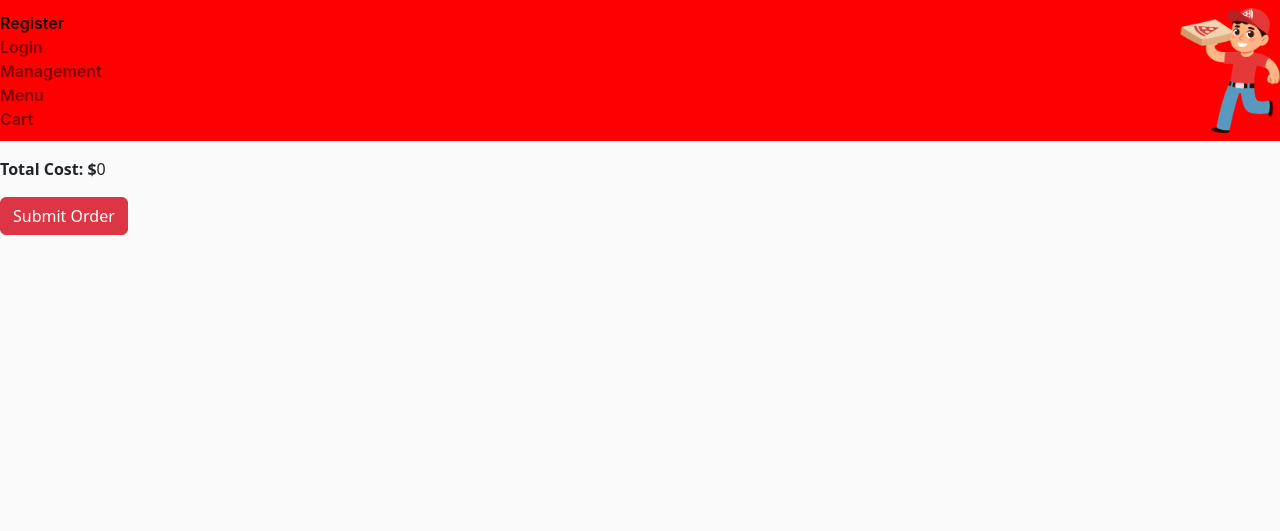
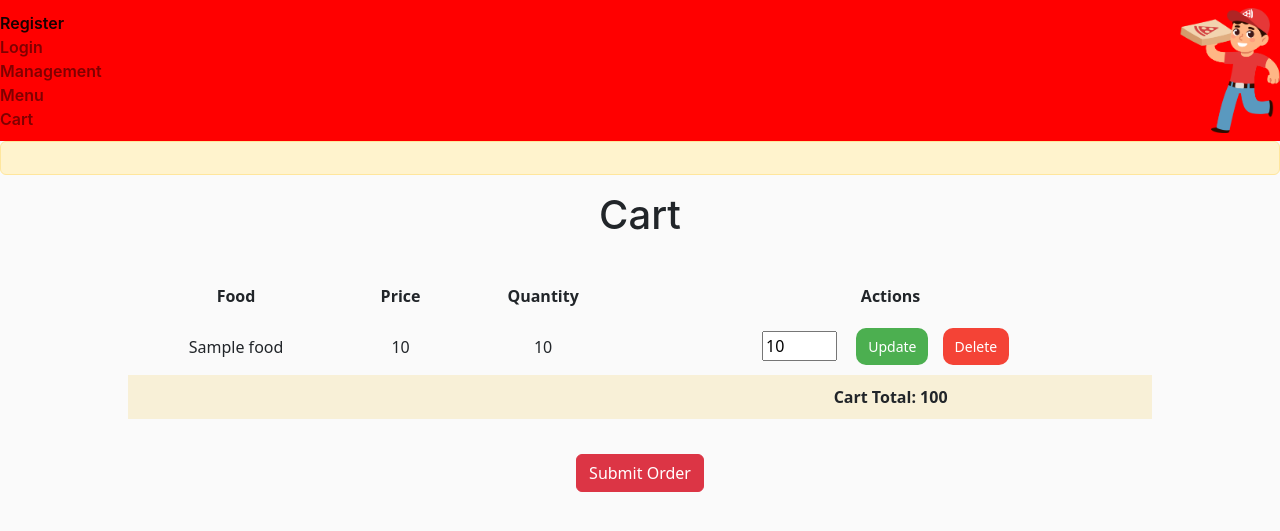
Before and after one commit to Soap1196/WebDevFinalProject, a Flask app: page /cart in a window 1280 px wide. Shown: the top 531 px of the page. Run offline with Flask 3, Linux system fonts and the light colour scheme; the visitor is signed in with stand-in values (Sample User, id 1); a database or web service that is not in the repository returns one stand-in record (values such as "Sample title"); some libraries are stand-ins or nearby versions.

Commit message:
cart page
This code working perfctly

```diff
--- a/app.py
+++ b/app.py
@@ -82,19 +82,39 @@ def login():
 def displayCart():
     global cart
     total = 0
-    for i in cart:
-        total = total + i['price']
+    # commenting because total of cart is hendled through the items in cart at line 92
+    # for i in cart:
+    #     total = total + i['price']
+
+    # this method will sync the cart variable and cart data om database
+    refreshCart()
+
+
+    for item in cart:
+        price = item.get('price', 0)
+        qty = int(item.get('quantity', 0))
+        total += price * qty
     if request.method == "POST":
-        for i in cart:
-            menu_collection.update_one(i, { "$set": { "supply": (int(i['supply']) - 1) } })
+        # changed the condition because Quantity is added for ease
+        # for i in cart:
+        #     menu_collection.update_one(i, { "$set": { "supply": (int(i['supply']) - 1) } })
+        for item in cart:
+            filter_query = {'_id': item['_id']}
+            new_supply = int(item['supply']) - int(item['quantity'])
+            update_query = {"$set": {"supply": new_supply}}
+            menu_collection.update_one(filter_query, update_query)
+
         global orderQ
         orderQ.append([cart,total])
         cart = []
         total = 0
         print('post')
-        return render_template('cart.html', Totalcart = cart, total = total)
+        # empty the cart data when click on submit
+        emptyCart()
+        return render_template('cart.html', Totalcart = cart, total = total, cart_data =cart)
     print(cart)
-    return render_template('cart.html', Totalcart = cart, total = total)
+
+    return render_template('cart.html', Totalcart = cart, total = total, cart_data =cart)
 
 @app.route("/management", methods=["POST", "GET"])
 def managementLogin():
@@ -126,7 +146,8 @@ def managementLogin():
             df =  pd.DataFrame(list(fullmenu))
             return render_template('management.html',  tables=[df.to_html(classes='data')], titles=df.columns.values, orderQ = orderQ)
         if Radio == "Add":
-            myfood.insert_one({ "_id":random.randint(0,999999999), "food": UpdateFoodname, "type": UpdateType, "supply": int(UpdateAmount), "price": int(UpdatePrice)})
+            # updating the limit because it is going out of integer limit and we never gonna have more than 999 types of food items.
+            myfood.insert_one({ "_id":random.randint(0,999), "food": UpdateFoodname, "type": UpdateType, "supply": int(UpdateAmount), "price": int(UpdatePrice)})
             fullmenu = myfood.find()
             df =  pd.DataFrame(list(fullmenu))
             return render_template('management.html',  tables=[df.to_html(classes='data')], titles=df.columns.values, orderQ = orderQ)
@@ -194,23 +215,49 @@ def add_to_cart():
 
     item = json.loads(itemJson)
 
+    # Check if the item already exists in the cart
+    existing_item = customer_collection.find_one(
+        {'email': session['email'], 'cart.food': item['food']}
+    )
+
     if menu_collection.find_one({ "food" : item['food']}):
         foodSupply = (menu_collection.find_one({ "food" : item['food']})['supply'])
         if int(foodSupply) < 1:
             print("out of food")
             return {"message": "Out of food item"}, 200
         else:
-            cart.append(menu_collection.find_one({ "food" : item['food']}))
+            # adding this quantity to check whether the product is in cart or no. ifit exist in cart then increment the quantity else add product in cart.
+            if existing_item:
+                cart_item = next((item for item in existing_item['cart'] if item['food'] == item['food']), None)
+                if cart_item:
+                    quantity = cart_item['quantity']
+                    item['quantity'] = quantity +1
+                else:
+                    item['quantity'] = 1
+
+                customer_collection.update_one(
+                    {'email': session['email'], 'cart.food': item['food']},
+                    {'$inc': {'cart.$.quantity': 1}}
+                )
+            else:
+                item['quantity'] = 1
+                customer_collection.update_one(
+                    {'email': session['email']},
+                    {'$push': {'cart': item}},
+                    upsert=False
+                )
+            #  commenting the below line because the cart is handled through refreshCart() at line 270
+            # cart.append(menu_collection.find_one({ "food" : item['food']}))
             print(cart)
             print("The food item is added")
 
 
     # add item to user cart
-    customer_collection.update_one(
-        {'email': session['email']},
-        {'$push': {'cart': item}},
-        upsert=False
-    )
+    # customer_collection.update_one(
+    #     {'email': session['email']},
+    #     {'$push': {'cart': item}},
+    #     upsert=False
+    # )
 
     # increment user cart total
     customer_collection.update_one(
@@ -219,9 +266,109 @@ def add_to_cart():
         upsert=False
     )
 
-        #cart.append([])
+    #cart.append([])
+    refreshCart()
     print(f"added {item['food']} to cart for user {session['email']}")
     return {"message": "successfully added item to cart"}, 200
 
+# this method will update the quatity of product updated by user through the cart page
+# it will take prodid = item id and qty= quantity of item
+@app.route('/update', methods=['POST'])
+def updateCart():
+    global cart
+    msg =""
+    try:
+        requestJson = request.get_json()
+        prodId = int(requestJson.get('prodId'))
+        qty = requestJson.get('qty')
+
+        if "email" in session:
+            # this code will check whether the quantity is under supply or not and update the supply in inventory .
+            itemInMenu = menu_collection.find_one({ '_id' : prodId})
+            if int(itemInMenu['supply']) < int(qty):
+                print("can not add this quantity")
+
+                msg ="Requested quantity is not available in storage "
+            else:
+                customer_collection.update_one(
+                    {'email': session["email"], 'cart._id': prodId},
+                    {'$set': {'cart.$.quantity': qty}}
+                )
+                msg ="Quantity updated successfully "
+        else:
+            print("email not in session")
+            msg ="email not in session"
+
+        refreshCart()
+
+    except Exception as e:
+        print(f"Error updating cart item: {e}")
+
+    return msg
+
+# this method will return the total price of cart
+@app.route('/getTotal', methods=['GET'])
+def get_total():
+    global cart
+    cart_total = 0
+    try:
+        for item in cart:
+            price = item.get('price', 0)
+            qty = int(item.get('quantity', 0))
+            cart_total += price * qty
+
+        # customer_collection.update_one(
+        #     {'email': session['email']},
+        #     {'$set': {'cart_total': cart_total}}
+        # )
+        return str(cart_total)
+
+    except Exception as e:
+        print(f"Error calculating cart total: {e}")
+
+# this method will delete the item from cart and database
+# it takes prodId = item id
+@app.route('/delete', methods=['POST'])
+def delete_cart_item():
+    try:
+        requestJson = request.get_json()
+        prodId = int(requestJson.get('prodId'))
+
+        customer_collection.update_one(
+            {"email": session["email"]},
+            {"$pull": {"cart": {"_id": prodId}}}
+        )
+        refreshCart()
+        return redirect('/cart')
+
+    except Exception as e:
+        print(f"Error removing cart item: {e}")
+
+# this method will sync the cart global variable and cart in database
+def refreshCart():
+    global cart
+    cart=[]
+    try:
+        cart_data = customer_collection.find_one(
+            {'email': session['email']}
+        )
+        if cart_data:
+            cart = cart_data['cart']
+        else:
+            # If the customer's cart is not found in the database, initialize it as an empty list
+            cart = []
+    except Exception as e:
+        print(f"Error removing cart item: {e}")
+
+# this method will empty the cart of user when submit button clicked from cart page clicked
+def emptyCart():
+    try:
+        customer_collection.update_one(
+            {'email': session["email"]},
+            {'$set': {'cart': []}}
+        )
+
+    except Exception as e:
+        print(f"Error removing cart item: {e}")
 if __name__ == "__main__":
   app.run(debug=True)
--- a/templates/cart.html
+++ b/templates/cart.html
@@ -3,22 +3,223 @@
 
 {% block content %}
 
-<div id="cart-list-div">
+<!-- <div id="cart-list-div">
     <ul id="cart-list-ul">
         {% for i in Totalcart %}
-          <li class="cart-item-li">Item: {{ i['food'] }}, Price: ${{ i['price'] }} </li>
+          <li class="cart-item-li">Item: {{ i['food'] }}, Price: ${{ i['price'] }},Quantity: ${{ i['quantity'] }} </li>
         {% endfor %}
         </ul>
 </div>
 
 <div>
     <p><b>Total Cost: $</b>{{ total }}</p>
+</div> -->
+
+
+<!DOCTYPE html>
+<html>
+   <head>
+      <title>Cart Data</title>
+      <style>
+         ul {
+         list-style-type: none;
+         padding: 0;
+         }
+         li {
+         margin-bottom: 10px;
+         display: flex;
+         align-items: center;
+         justify-content: space-between;
+         }
+         /* .cart-item {
+         display: flex;
+         align-items: center;
+         }
+         .cart-item-name {
+         margin-right: 10px;
+         } */
+         /* .cart-buttons {
+         display: flex;
+         align-items: center;
+         } */
+         .cart-button {
+         background-color: #4CAF50;
+         color: white;
+         border: none;
+         padding: 8px 12px;
+         font-size: 14px;
+         border-radius: 10px;
+         margin-right: 10px;
+         }
+         .cart-button:hover {
+         background-color: #45a049;
+         }
+         .cart-button.delete {
+         background-color: #f44336;
+         }
+         .cart-button.delete:hover {
+         background-color: #d32f2f;
+         }
+         /* .quantity-dropdown {
+         margin-right: 10px;
+         } */
+         .quantity-input {
+         width: 75px;
+         margin-right: 15px;
+         }
+         @keyframes fadeOut {
+         from {opacity: 1;}
+         to {opacity: 0;}
+         }
+         table {
+         margin: 35px auto;
+         width: 80%;
+         }
+         th, td {
+         padding: 10px;
+         text-align: center;
+         }
+         tbody tr:nth-child(even) {
+         background-color: #f8f0d7;
+         }
+         tbody tr:hover {
+         background-color: #ffffff;
+         }
+      </style>
+      <!-- Add this script tag before other scripts -->
+      <script src="https://code.jquery.com/jquery-3.6.0.min.js"></script>
+
+      <script>
+         $(document).ready(function() {
+         debugger;
+             updateTotal();
+             debugger;
+         });
+
+         function updateTotal(){
+             $.ajax({
+         type: 'GET',
+         url: "/getTotal",
+         async: false,
+         contentType: "application/json",
+         success: function(data) {
+         returnData = data;
+             document.getElementById("carttotal").textContent = data;
+         },
+         error: function(e) {
+         console.log(e);
+         },
+         done: function(e) {
+         console.log("DONE");
+         }
+         });
+
+         }
+         function updateCartItem(itemId) {
+         const quantityInput = document.getElementById(`${itemId}-quantity-input`);
+
+         if (quantityInput.value !== "") {
+         const quantity = quantityInput.value;
+         $.ajax({
+         type: 'POST',
+         url: "/update",
+         async: false,
+         data: JSON.stringify({ prodId: itemId, qty: quantity }),
+         contentType: "application/json",
+         success: function(data) {
+         returnData = data;
+         debugger;
+            if(data == "Quantity updated successfully "){
+             document.getElementById(`${itemId}-quantity-cell`).textContent = quantity;
+            }
+             document.getElementById('msg').innerHTML = data;
+             updateTotal();
+         },
+         error: function(e) {
+         console.log(e);
+         },
+         done: function(e) {
+         console.log("DONE");
+         }
+         });
+
+         }
+         }
+
+
+         function removeCartItem(itemId) {
+             const confirmed = confirm("Are you sure you want to delete this item?");
+             if (confirmed) {
+
+                 $.ajax({
+                        type: 'POST',
+                        url: "/delete",
+                        data: JSON.stringify({ prodId: itemId }),
+                        async: false,
+                        contentType: "application/json",
+                        success: function(data) {
+                         const liElement = document.getElementById(itemId);
+                         liElement.style.animation = "fadeOut 0.5s forwards";
+                         setTimeout(() => {
+                             liElement.remove();
+                         }, 500);
+                         updateTotal();
+         },
+         error: function(e) {
+             console.error('Error:', error);
+             alert('Error deleting item. Please try again.');
+         },
+         done: function(e) {
+         console.log("DONE");
+         }
+         });
+        }
+         }
+      </script>
+   </head>
+   <body>
+      <div class="alert alert-warning center" role="alert" id="msg" style="text-align: center;">
        </div>
+      <h1 style="text-align: center;"> Cart </h1>
+      <table>
+         <thead>
+            <tr>
+               <th>Food</th>
+               <th>Price</th>
+               <th>Quantity</th>
+               <th>Actions</th>
+            </tr>
+         </thead>
+         <tbody>
+            {% for item in cart_data %}
+            <tr id="{{ item._id }}">
+               <td>{{ item.food }}</td>
+               <td>{{ item.price }}</td>
+               <td id="{{ item._id }}-quantity-cell">{{ item.quantity }}</td>
+               <td>
+                  <input type="number" name="quantityItem" class="quantity-input" id="{{ item._id }}-quantity-input" min="1" placeholder="Quantity" value="{{item.quantity}}">
+                  <button class="cart-button" onclick="updateCartItem('{{ item._id }}')">Update</button>
+                  <button class="cart-button delete" onclick="removeCartItem('{{ item._id }}')">Delete</button>
+               </td>
+            </tr>
+            {% endfor %}
+            <tr>
+               <td colspan="3"></td>
+               <th id="cart-total-cell">Cart Total: </td><span id="carttotal">{{ total }}</span>
+            </tr>
 
+         </tbody>
+
+      </table>
+      <div class="text-center">
          <form action="" method="post">
            <div class="form-group">
              <button type="submit" class="btn btn-danger">Submit Order</button>
            </div>
          </form>
+       </div>
+
+   </body>
+</html>
 
 {% endblock %}
```
Lines whose indentation alone changed are shown as unchanged.
